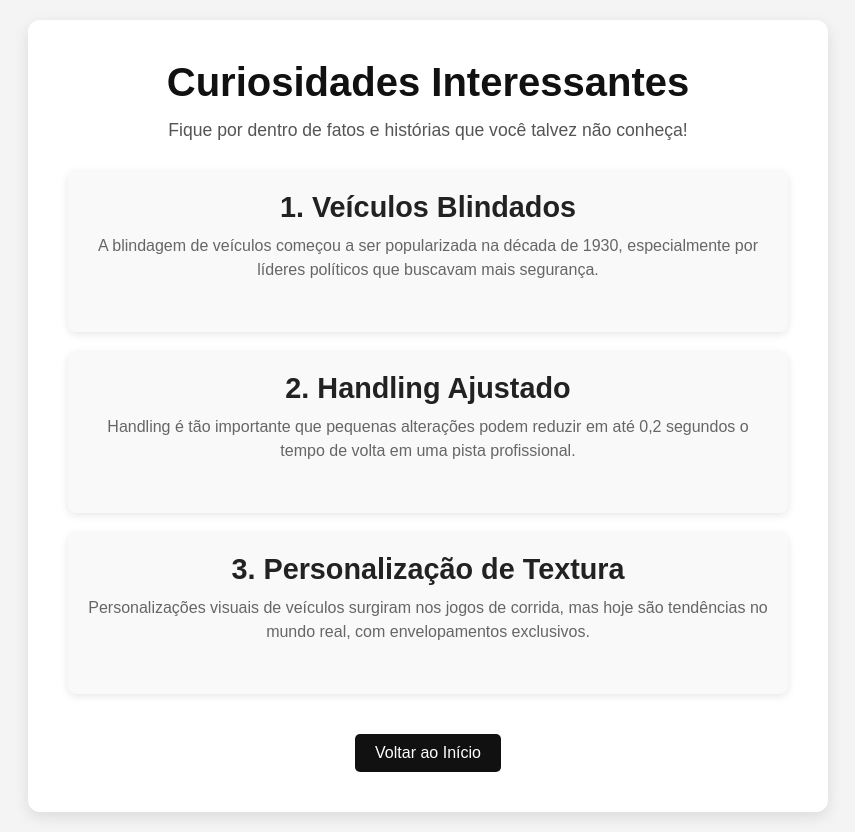
After one commit to DevGoulart/loja_fivem, a Flask app: page /curiosidades in a window 1280 px wide. The commit adds this page. Shown: the whole page, without its empty margins (212-1067 px from the left). Run offline with Flask 3, Linux system fonts and the light colour scheme.

Commit message:
add curiosidades

```diff
--- a/app.py
+++ b/app.py
@@ -62,6 +62,11 @@ def sobre():
 @app.route('/promocoes')
 def promocoes():
     return render_template('promo.html')
+
+#curiosidades
+@app.route('/curiosidades')
+def curiosidades():
+    return render_template('curiosidades.html')
 
 #contact
 @app.route('/contato', methods=['GET', 'POST'])
--- /dev/null
+++ b/static/css/stylecurio.css
@@ -0,0 +1,103 @@
+/* Reset básico */
+* {
+    margin: 0;
+    padding: 0;
+    box-sizing: border-box;
+}
+
+/* Estilo geral do corpo */
+body {
+    font-family: 'Arial', sans-serif;
+    background-color: #f4f4f4;
+    color: #333;
+    display: flex;
+    justify-content: center;
+    align-items: center;
+    min-height: 100vh;
+    padding: 20px;
+}
+
+/* Contêiner principal */
+.curiosidades-container {
+    max-width: 800px;
+    width: 100%;
+    text-align: center;
+    background-color: #fff;
+    padding: 40px;
+    border-radius: 12px;
+    box-shadow: 0 5px 15px rgba(0, 0, 0, 0.1);
+    animation: fadeIn 1s ease-in-out;
+}
+
+/* Animação de entrada */
+@keyframes fadeIn {
+    from {
+        opacity: 0;
+        transform: translateY(20px);
+    }
+    to {
+        opacity: 1;
+        transform: translateY(0);
+    }
+}
+
+/* Título principal */
+.curiosidades-container h1 {
+    font-size: 2.5rem;
+    margin-bottom: 15px;
+    color: #111;
+}
+
+/* Parágrafo introdutório */
+.curiosidades-container p {
+    font-size: 1.1rem;
+    margin-bottom: 30px;
+    color: #555;
+}
+
+/* Cartão de curiosidade */
+.curiosidade-card {
+    background-color: #f9f9f9;
+    margin-bottom: 20px;
+    padding: 20px;
+    border-radius: 8px;
+    box-shadow: 0 2px 8px rgba(0, 0, 0, 0.1);
+    transition: transform 0.3s, box-shadow 0.3s;
+}
+
+/* Efeito hover nos cartões */
+.curiosidade-card:hover {
+    transform: scale(1.05);
+    box-shadow: 0 5px 15px rgba(0, 0, 0, 0.2);
+}
+
+/* Título do cartão */
+.curiosidade-card h2 {
+    font-size: 1.8rem;
+    margin-bottom: 10px;
+    color: #222;
+}
+
+/* Texto do cartão */
+.curiosidade-card p {
+    font-size: 1rem;
+    color: #666;
+    line-height: 1.5;
+}
+
+/* Link de voltar ao início */
+.back-link {
+    display: inline-block;
+    margin-top: 20px;
+    padding: 10px 20px;
+    background-color: #111;
+    color: #fff;
+    text-decoration: none;
+    border-radius: 5px;
+    transition: background-color 0.3s ease;
+}
+
+/* Efeito hover no link */
+.back-link:hover {
+    background-color: #444;
+}
--- a/templates/base.html
+++ b/templates/base.html
@@ -15,6 +15,7 @@
         <nav>
             <a href="{{ url_for('home') }}" class="{% if request.path == '/' %}active{% endif %}">Home</a>
             <a href="{{ url_for('sobre') }}" class="{% if request.path == '/sobre' %}active{% endif %}">Sobre</a>
+            <a href="{{ url_for('curiosidades') }}" class="{% if request.path == '/curiosidades' %}active{% endif %}">Curiosidades</a>
             <a href="{{ url_for('contato') }}" class="{% if request.path == '/contato' %}active{% endif %}">Contato</a>
             <a href="{{ url_for('produtos_page') }}" class="{% if request.path == '/produtos' %}active{% endif %}">Produtos</a>
             <a href="{{ url_for('promocoes') }}" class="{% if request.path == '/promocoes' %}active{% endif %}">Promoções</a>
--- /dev/null
+++ b/templates/curiosidades.html
@@ -0,0 +1,32 @@
+<!DOCTYPE html>
+<html lang="pt-BR">
+<head>
+    <meta charset="UTF-8">
+    <meta name="viewport" content="width=device-width, initial-scale=1.0">
+    <title>Curiosidades</title>
+    <link rel="stylesheet" href="{{ url_for('static', filename='css/stylecurio.css') }}">
+</head>
+<body>
+    <div class="curiosidades-container">
+        <h1>Curiosidades Interessantes</h1>
+        <p>Fique por dentro de fatos e histórias que você talvez não conheça!</p>
+
+        <div class="curiosidade-card">
+            <h2>1. Veículos Blindados</h2>
+            <p>A blindagem de veículos começou a ser popularizada na década de 1930, especialmente por líderes políticos que buscavam mais segurança.</p>
+        </div>
+
+        <div class="curiosidade-card">
+            <h2>2. Handling Ajustado</h2>
+            <p>Handling é tão importante que pequenas alterações podem reduzir em até 0,2 segundos o tempo de volta em uma pista profissional.</p>
+        </div>
+
+        <div class="curiosidade-card">
+            <h2>3. Personalização de Textura</h2>
+            <p>Personalizações visuais de veículos surgiram nos jogos de corrida, mas hoje são tendências no mundo real, com envelopamentos exclusivos.</p>
+        </div>
+
+        <a href="{{ url_for('home') }}" class="back-link">Voltar ao Início</a>
+    </div>
+</body>
+</html>
```
